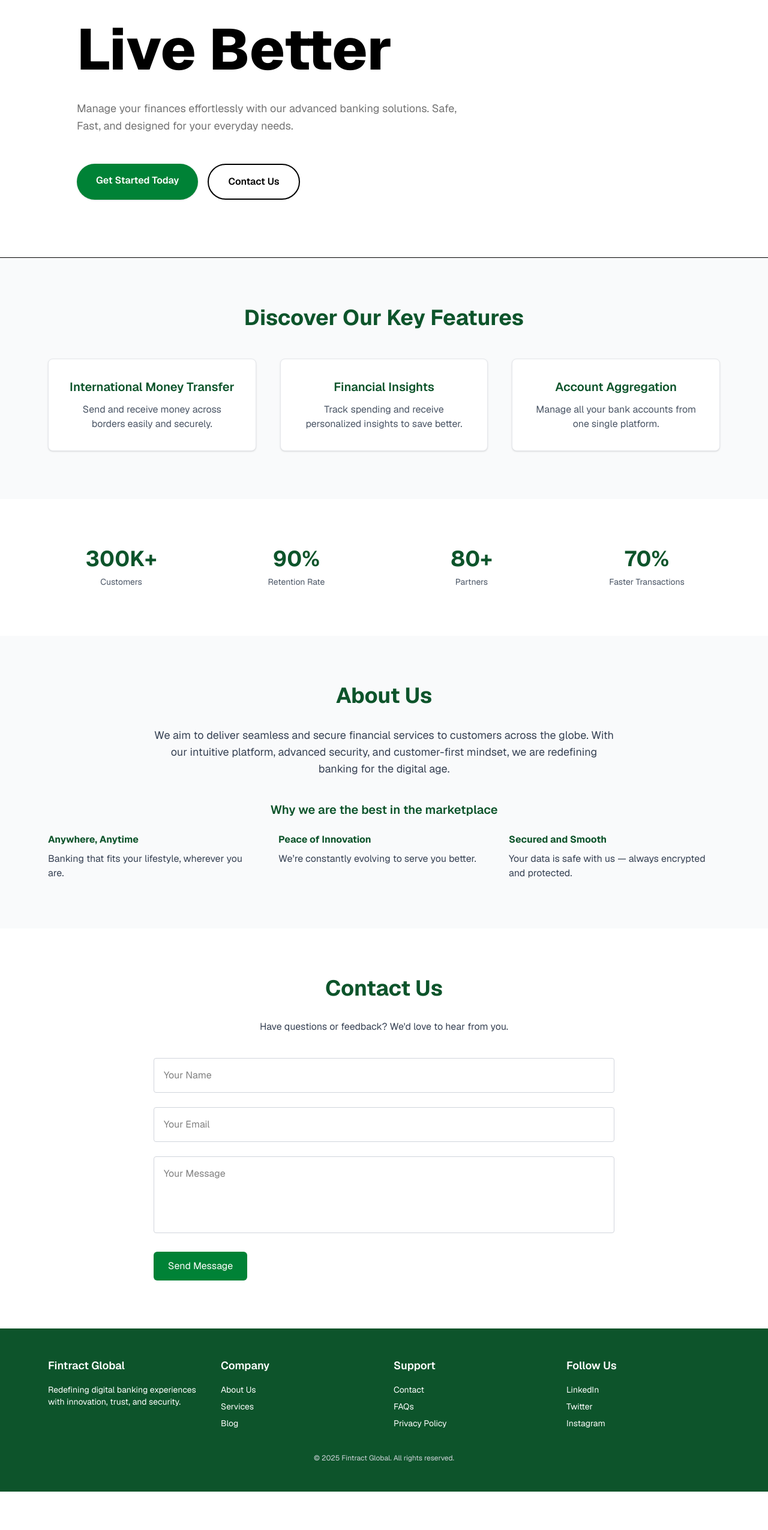
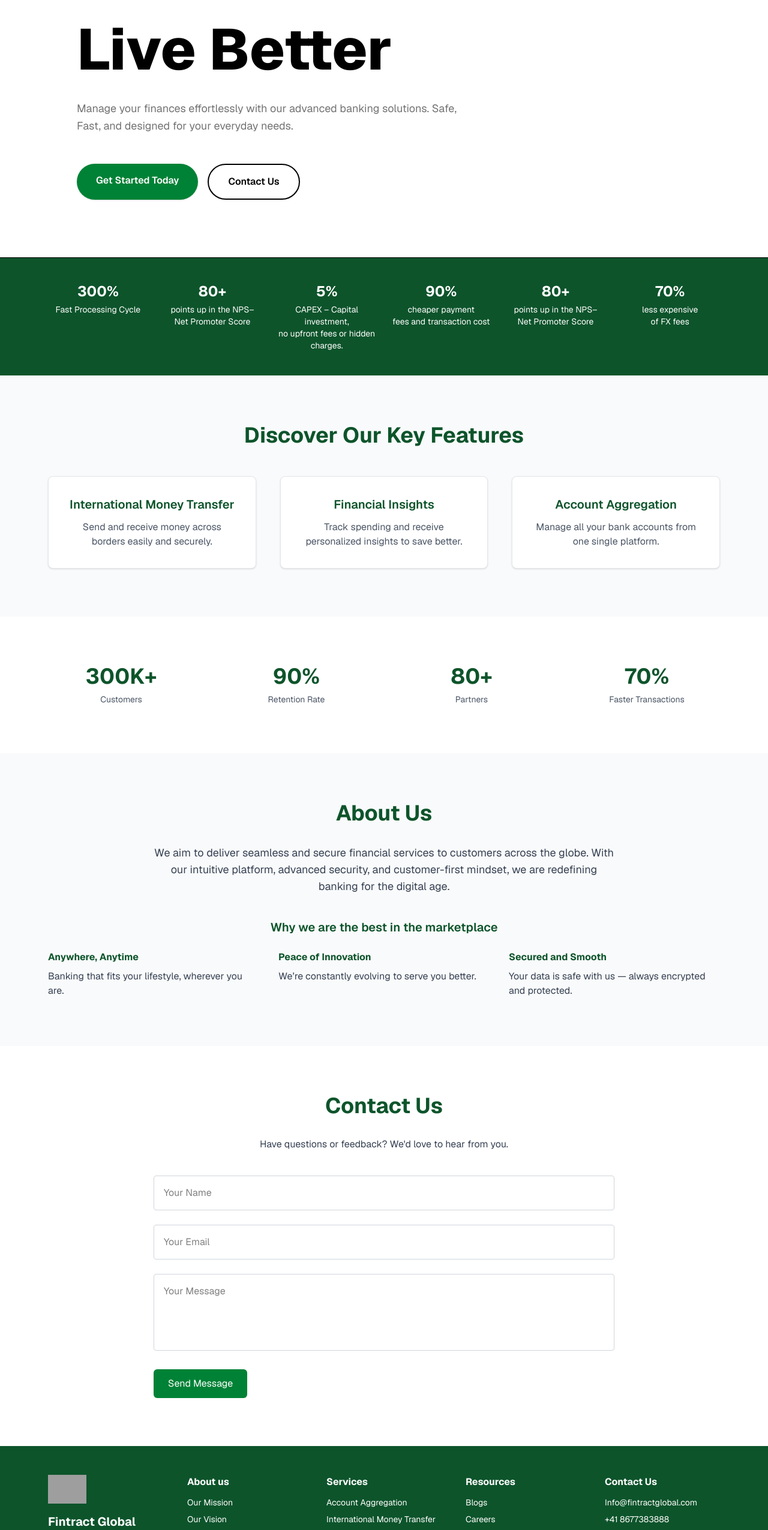
Before and after one commit to harshitagupta29/frontend, a Next.js app: page / in a window 1280 px wide. Shown: the part 246-2797 px from the top of the page at 60% size. Before the commit the page ends 2733 px from the top, so only its background shows below. Built offline with nearby package versions, Linux system fonts and the light colour scheme; grey boxes are pictures that could not be loaded.

Commit message:
some message

```diff
--- a/src/app/page.js
+++ b/src/app/page.js
@@ -6,7 +6,7 @@ export default function Home() {
       {/* Navbar */}
       <Navbar />
 
-      {/* Hero Section */}
+
       <section className="py-24 px-6 md:px-32 bg-white text-left border-b">
         <div className="max-w-6xl mx-auto">
           <h1 className="text-7xl md:text-8xl font-extrabold text-green-1000 leading-tight mb-6">
@@ -32,8 +32,55 @@ export default function Home() {
           </div>
         </div>
       </section>
+      <section className="bg-green-900 text-white py-10 px-6 md:px-20 relative z-10">
+  <div className="grid grid-cols-2 md:grid-cols-3 lg:grid-cols-6 gap-6 text-center">
+
+    <div>
+      <p className="text-2xl font-bold">300%</p>
+      <p className="text-sm mt-1">Fast Processing Cycle</p>
+    </div>
+
+    <div>
+      <p className="text-2xl font-bold">80+</p>
+      <p className="text-sm mt-1">
+        points up in the NPS–<br />Net Promoter Score
+      </p>
+    </div>
+
+    <div>
+      <p className="text-2xl font-bold">5%</p>
+      <p className="text-sm mt-1">
+        CAPEX – Capital investment,<br />
+        no upfront fees or hidden charges.
+      </p>
+    </div>
+
+    <div>
+      <p className="text-2xl font-bold">90%</p>
+      <p className="text-sm mt-1">cheaper payment<br />fees and transaction cost</p>
+    </div>
+
+    <div>
+      <p className="text-2xl font-bold">80+</p>
+      <p className="text-sm mt-1">
+        points up in the NPS–<br />Net Promoter Score
+      </p>
+    </div>
+
+    <div>
+      <p className="text-2xl font-bold">70%</p>
+      <p className="text-sm mt-1">less expensive<br />of FX fees</p>
+    </div>
+
+  </div>
+</section>
+
+
+
 
       {/* Feature Cards Section */}
+      {/* Services Section (Accordion) */}
+
       <section className="py-20 bg-gray-50 px-6 md:px-20 text-center">
         <h2 className="text-4xl font-bold text-green-900 mb-12">
           Discover Our Key Features
@@ -141,37 +188,75 @@ export default function Home() {
         </div>
       </section>
 
-      {/* Footer */}
-      <footer className="bg-green-900 text-white py-12 px-6 md:px-20">
-        <div className="max-w-6xl mx-auto grid md:grid-cols-4 gap-8 text-sm">
-          <div>
-            <h4 className="font-semibold text-lg mb-4">Fintract Global</h4>
-            <p>
-              Redefining digital banking experiences with innovation, trust,
-              and security.
+
+      <footer className="bg-green-900 text-white px-6 md:px-20 py-12">
+  <div className="grid grid-cols-1 md:grid-cols-5 gap-10 text-center md:text-left">
+
+    {/* Logo + Description */}
+    <div className="md:col-span-1 flex flex-col items-center md:items-start">
+      <img src="/logo.png" alt="Logo" className="h-12 mb-4" /> {/* Replace with actual logo path */}
+      <h3 className="text-xl font-bold mb-2">Fintract Global</h3>
+      <p className="text-sm">
+        We want to accelerate client growth, enhance their customer base, and
+        boost revenue through the use of our quality-focused products.
       </p>
+
+      {/* Social Icons */}
+      <div className="flex gap-4 mt-4 text-white text-lg">
+        <a href="#"><i className="fab fa-facebook-square"></i></a>
+        <a href="#"><i className="fab fa-youtube"></i></a>
+        <a href="#"><i className="fab fa-x-twitter"></i></a>
+      </div>
     </div>
 
-          {[
-            ["Company", ["About Us", "Services", "Blog"]],
-            ["Support", ["Contact", "FAQs", "Privacy Policy"]],
-            ["Follow Us", ["LinkedIn", "Twitter", "Instagram"]],
-          ].map(([title, links], i) => (
-            <div key={i}>
-              <h4 className="font-semibold text-lg mb-4">{title}</h4>
-              <ul className="space-y-2">
-                {links.map((text, j) => (
-                  <li key={j}>
-                    <a href="#" className="hover:underline">{text}</a>
-                  </li>
-                ))}
+    {/* About Us */}
+    <div>
+      <h4 className="font-bold mb-3">About us</h4>
+      <ul className="space-y-2 text-sm">
+        <li><a href="#">Our Mission</a></li>
+        <li><a href="#">Our Vision</a></li>
+        <li><a href="#">Key Features</a></li>
       </ul>
     </div>
-          ))}
+
+    {/* Services */}
+    <div>
+      <h4 className="font-bold mb-3">Services</h4>
+      <ul className="space-y-2 text-sm">
+        <li><a href="#">Account Aggregation</a></li>
+        <li><a href="#">International Money Transfer</a></li>
+        <li><a href="#">AI Analytics</a></li>
+        <li><a href="#">Document Vault</a></li>
+        <li><a href="#">Security Layer</a></li>
+        <li><a href="#">FX</a></li>
+        <li><a href="#">Core Banking</a></li>
+      </ul>
     </div>
 
-        <div className="text-center text-xs mt-10 text-gray-300">
-          &copy; {new Date().getFullYear()} Fintract Global. All rights reserved.
+    {/* Resources */}
+    <div>
+      <h4 className="font-bold mb-3">Resources</h4>
+      <ul className="space-y-2 text-sm">
+        <li><a href="#">Blogs</a></li>
+        <li><a href="#">Careers</a></li>
+        <li><a href="#">Help Centre</a></li>
+        <li><a href="#">Support</a></li>
+      </ul>
+    </div>
+
+    {/* Contact */}
+    <div>
+      <h4 className="font-bold mb-3">Contact Us</h4>
+      <ul className="space-y-2 text-sm">
+        <li><a href="mailto:Info@fintractglobal.com">Info@fintractglobal.com</a></li>
+        <li><a href="tel:+41867738388">+41 8677383888</a></li>
+      </ul>
+    </div>
+  </div>
+
+  {/* Copyright */}
+  <div className="mt-10 border-t border-white/30 pt-4 text-sm text-center">
+    © {new Date().getFullYear()} Fintract Global. All rights reserved.
   </div>
         </footer>
     </main>
```
Lines whose indentation alone changed are shown as unchanged.
